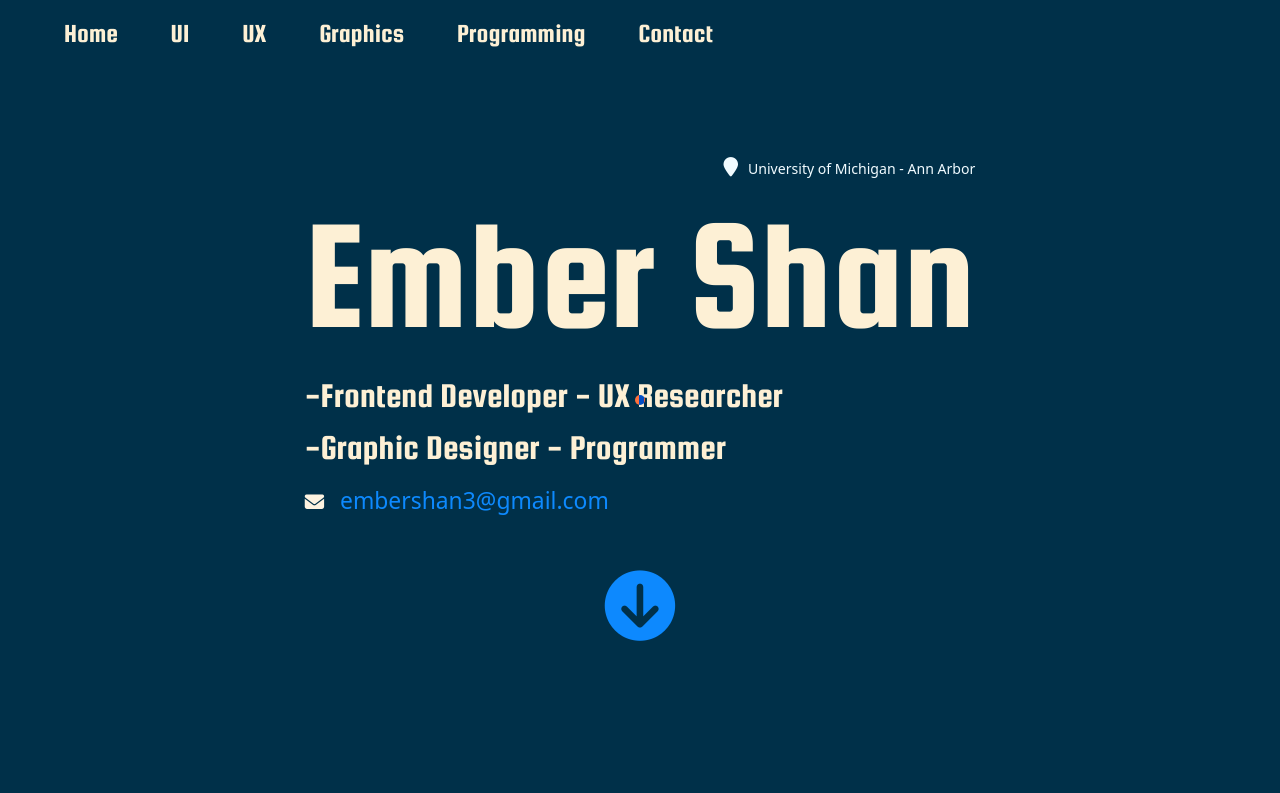
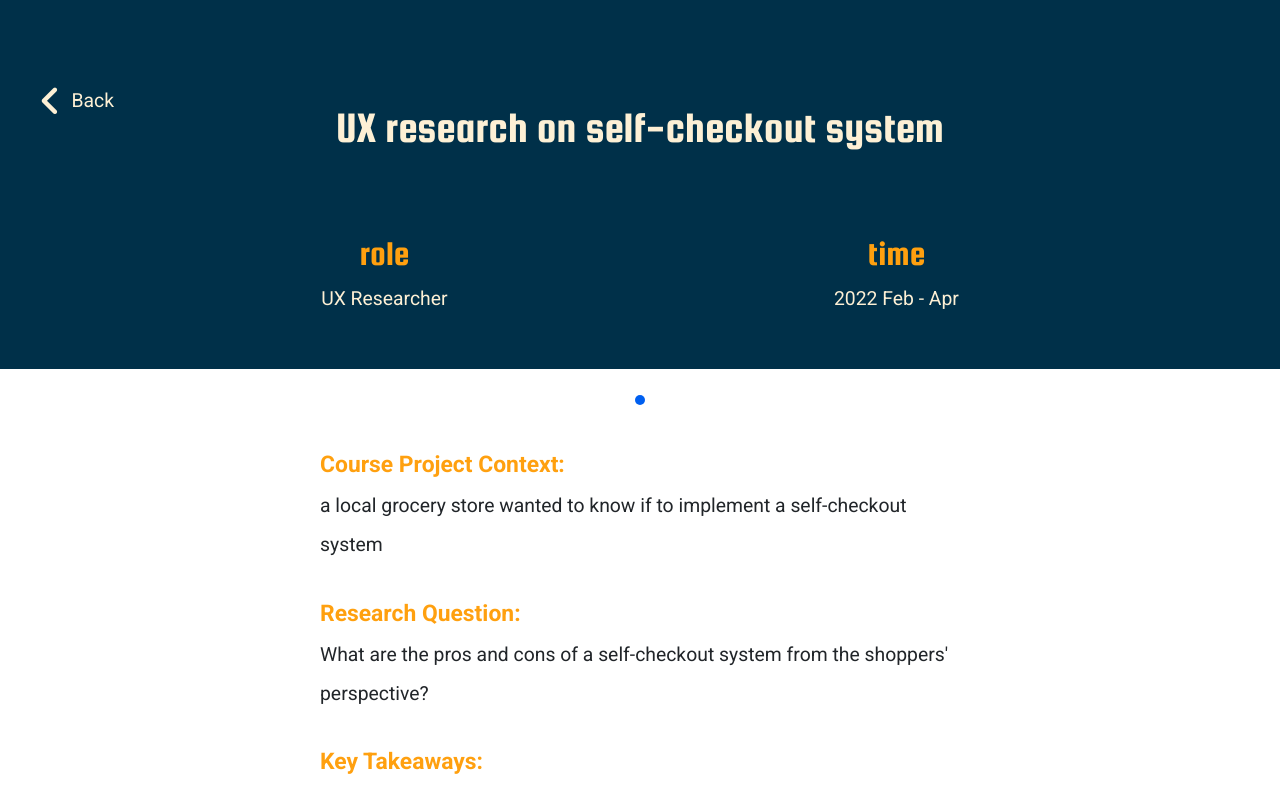
Before and after one commit to EmberShan/my_portfolio, a React (Create React App) app: page /#/project2 in a window 1280 px wide. Before the commit this address led to /. Shown: the top 793 px of the page. Built offline with nearby package versions, Linux system fonts and the light colour scheme.

Commit message:
changing padding and fixing links on mobile

```diff
--- a/src/Detail/styles.js
+++ b/src/Detail/styles.js
@@ -92,6 +92,11 @@ export const Summary = styled.div`
     img{
         width: 100%;
         height: auto;
+    }
+
+
+    @media screen and (max-width: 768px) {
+        padding: 5% 10%;
     }
 
 
--- a/src/components/Nav/Nav.js
+++ b/src/components/Nav/Nav.js
@@ -50,7 +50,7 @@ const Nav = (props) => {
                             onMouseLeave={() => cursorChangeHandler("")}
                         >
                             <Link to={'/' + item.url}>
-                                <a onClick={togglerClicked} className={item.className}>{item.title}</a>
+                                <a onClick={togglerClicked} className={item.className} href={item.url}>{item.title}</a>
                             </Link>
                         </li>
                     )
```
